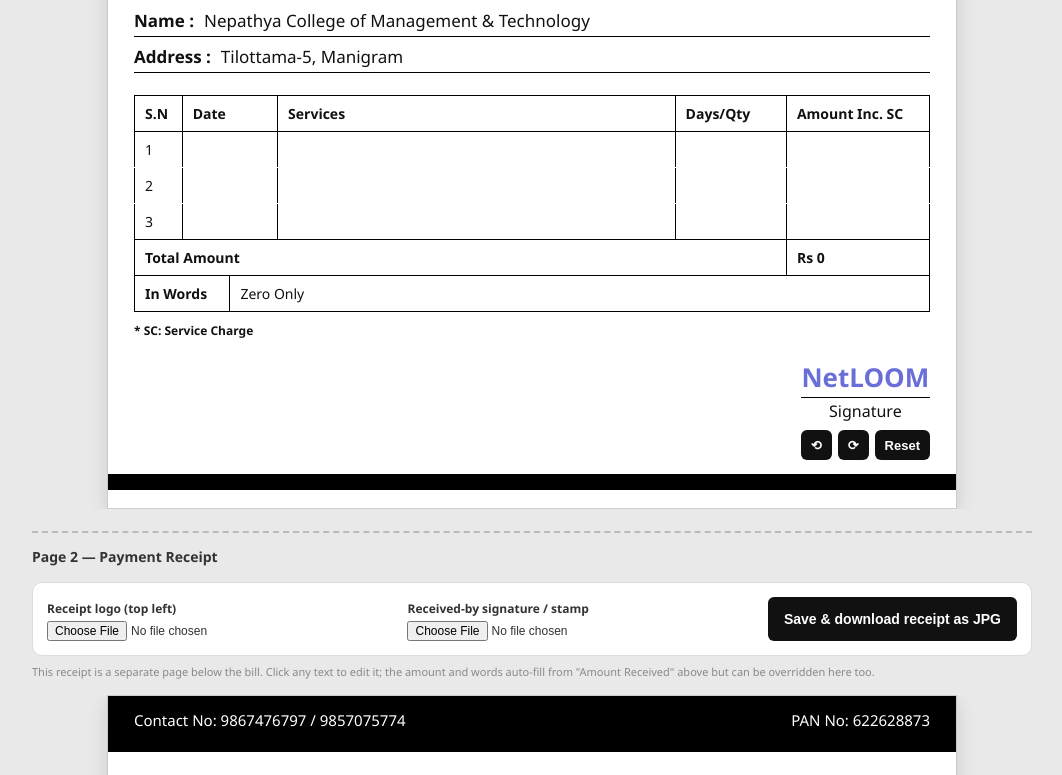
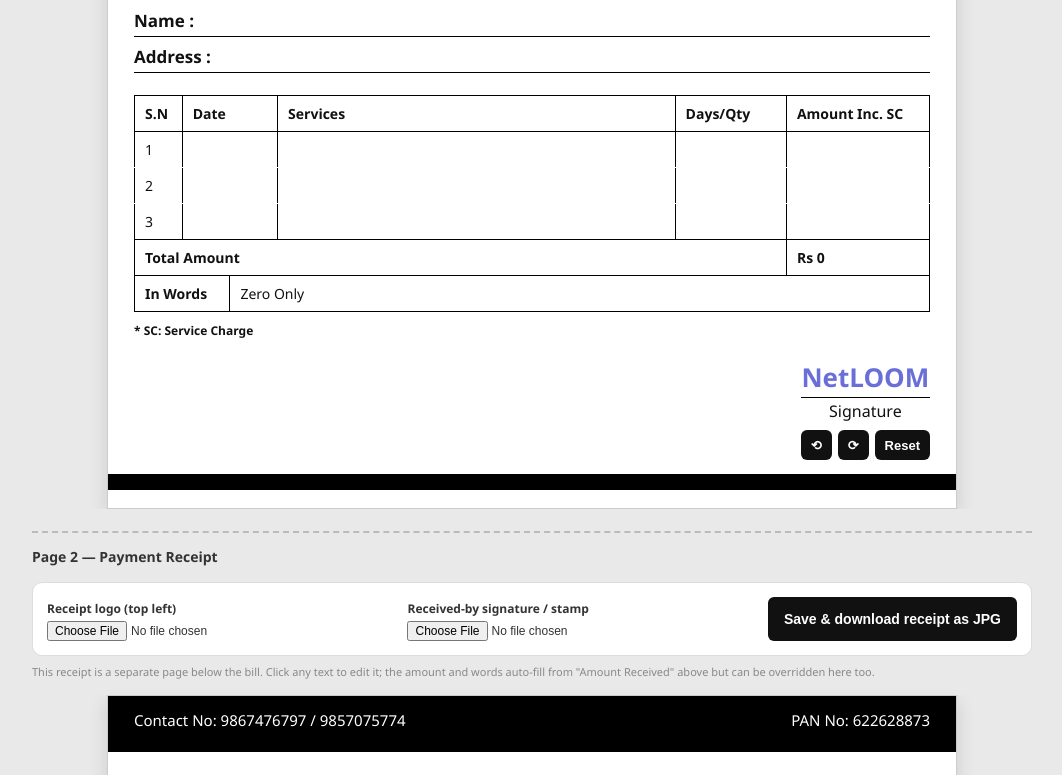
Before and after one commit to Anmolpokhrel/bill-formate-, a plain HTML site: page index.html in a window 1280 px wide. Shown: the part 325-1100 px from the top of the page, without its empty margins (108-1170 px from the left). Drawn offline with nearby package versions, Linux system fonts and the light colour scheme; a script that the page names is missing.

Commit message:
Clear editable fields for Name and Address
Updated the info-block to clear the Name and Address fields.

```diff
--- a/index.html
+++ b/index.html
@@ -370,8 +370,8 @@
     </div>
 
     <div class="info-block">
-      <div class="info-row"><span>Name :</span><span class="val" contenteditable="true">Nepathya College of Management &amp; Technology</span></div>
-      <div class="info-row"><span>Address :</span><span class="val" contenteditable="true">Tilottama-5, Manigram</span></div>
+      <div class="info-row"><span>Name :</span><span class="val" contenteditable="true"></span></div>
+      <div class="info-row"><span>Address :</span><span class="val" contenteditable="true"></span></div>
     </div>
 
     <table class="bill-table" id="billTable">
```
